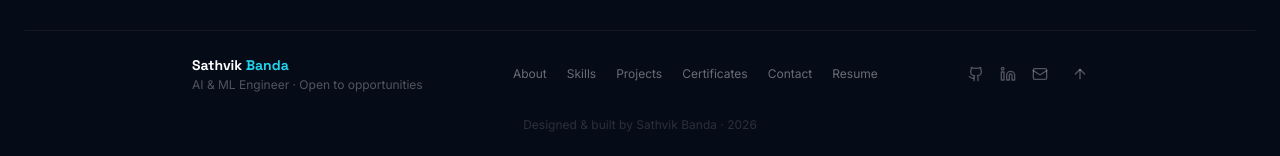
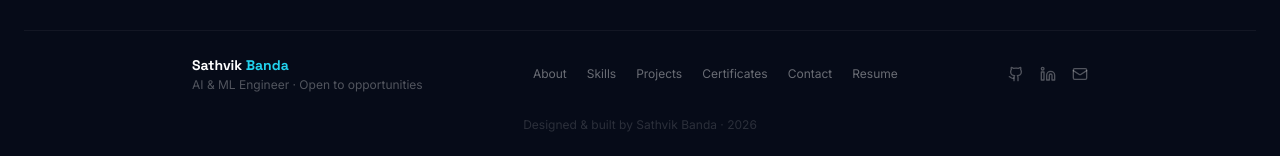
Before and after one commit to Sathvik0728/Portfolio, a React (Vite) app in the folder Portfolio/: page / in a window 1280 px wide. Shown: the part 6011-6167 px from the top of the page. Built offline with nearby package versions, Linux system fonts and the light colour scheme.

Commit message:
Fix footer empty space: trim bottom padding, remove duplicate back-to-top

```diff
--- a/Portfolio/src/components/Contact.tsx
+++ b/Portfolio/src/components/Contact.tsx
@@ -1,7 +1,7 @@
 import { useState } from 'react'
 import { motion } from 'framer-motion'
 import { useInView } from '../hooks/useInView'
-import { Github, Linkedin, Mail, FileText, Copy, Check, Send, Loader, ArrowUp } from 'lucide-react'
+import { Github, Linkedin, Mail, FileText, Copy, Check, Send, Loader } from 'lucide-react'
 import { Link } from 'react-router-dom'
 
 const EMAIL = 'bandasathvik0@gmail.com'
@@ -49,7 +49,7 @@ export default function Contact() {
   }
 
   return (
-    <section id="contact" ref={ref} className="py-14 md:py-20 px-6">
+    <section id="contact" ref={ref} className="pt-14 md:pt-20 pb-8 px-6">
       <div className="max-w-3xl mx-auto text-center">
         <motion.div
           initial={{ opacity: 0, y: 30 }}
@@ -219,14 +219,6 @@ export default function Contact() {
             <a href={`mailto:${EMAIL}`} aria-label="Email" className="text-white/30 hover:text-cyan-400 transition-colors">
               <Mail size={16} />
             </a>
-            <button
-              type="button"
-              onClick={() => window.scrollTo({ top: 0, behavior: 'smooth' })}
-              aria-label="Back to top"
-              className="text-white/30 hover:text-cyan-400 transition-colors ml-2"
-            >
-              <ArrowUp size={16} />
-            </button>
           </div>
         </div>
         <p className="text-center text-white/15 text-xs mt-6">
```
